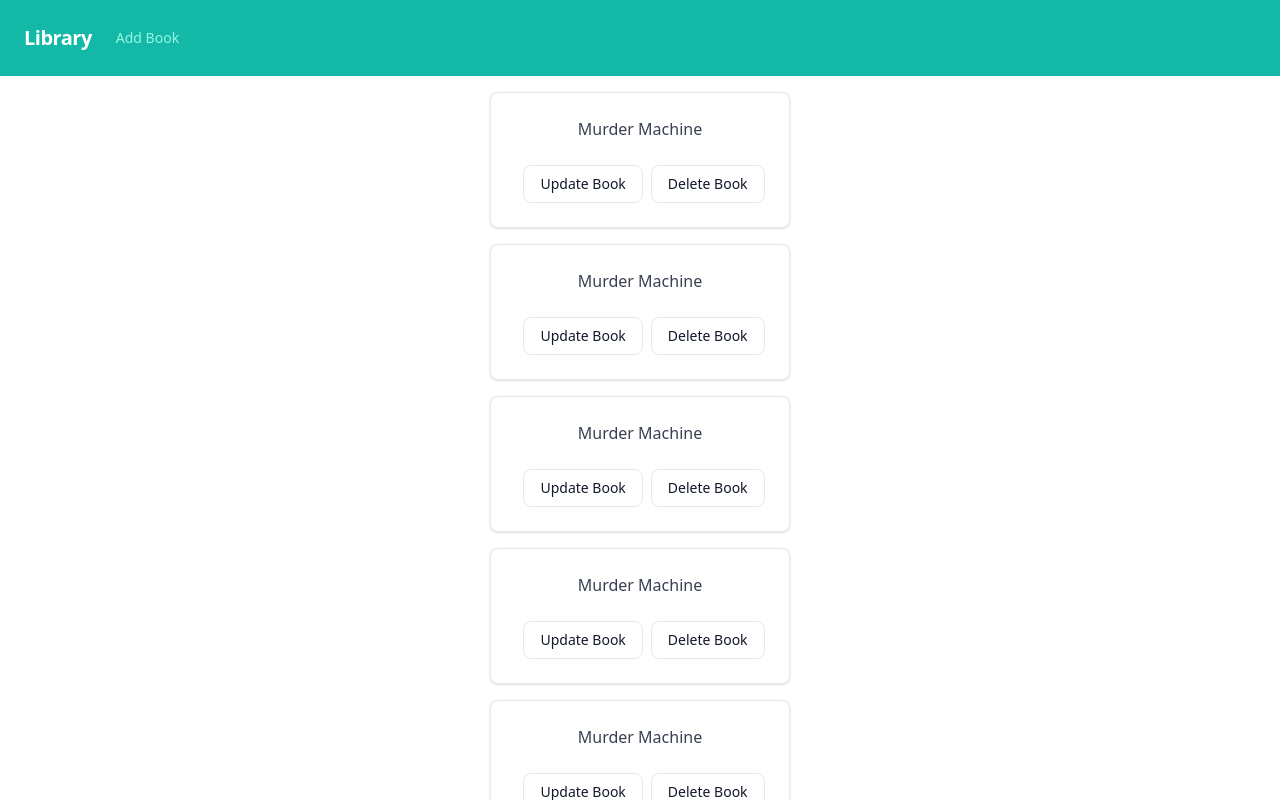
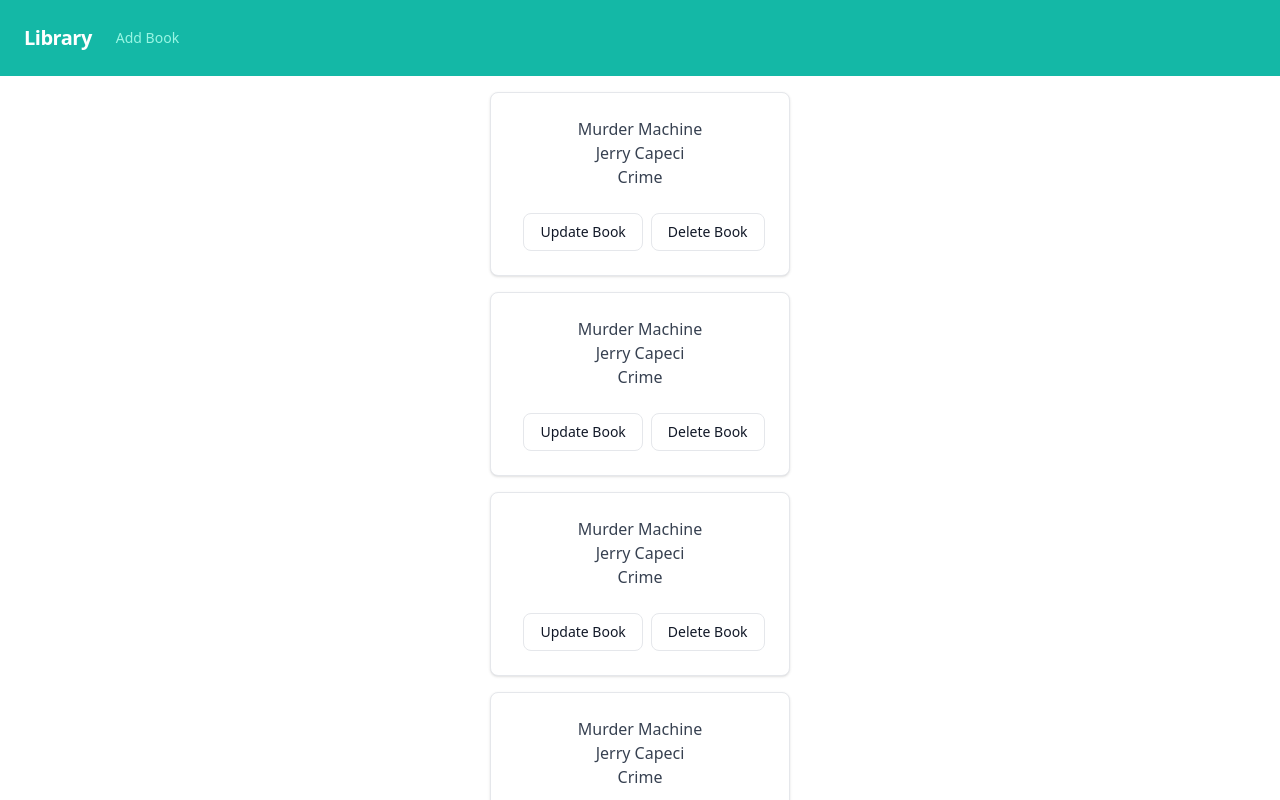
Before and after one commit to HamKDaBu11/library-app, a Next.js app: page / in a window 1280 px wide. Shown: the top 800 px of the page. Built offline with nearby package versions, Linux system fonts and the light colour scheme.

Commit message:
added Edit Book with Form and validations

```diff
--- a/src/app/editBook/page.tsx
+++ b/src/app/editBook/page.tsx
@@ -1,3 +1,25 @@
-export default function editBook() {
-    return <h1>Edit Book!</h1>
+'use client'
+
+import Card from "@/components/Card/Card";
+import Form from "@/components/Form/Form";
+import NavBar from "@/components/NavBar/NavBar";
+import { useSearchParams } from "next/navigation";
+
+export default function editBook(props: any) {
+    const searchParams = useSearchParams();
+    let book_data = JSON.parse(searchParams.get("book_item")!);
+
+    console.log("BOOK DATA: ", book_data);
+
+    return (
+        <>
+            <NavBar />
+            <div className="flex justify-center mt-4">
+                <Card className="w-3/4">
+                    <h1 className="text-center">Edit Book</h1>
+                    <Form book_data={book_data} />
+                </Card>
+            </div>
+        </>
+    )
 }
--- a/src/app/page.tsx
+++ b/src/app/page.tsx
@@ -9,70 +9,87 @@ const BOOKS = [
         id: 1,
         title: 'Murder Machine',
         author: 'Jerry Capeci',
-        publishedDate: '24 January 1990'
+        publishedDate: '24 January 1990',
+        genre: 'Crime'
     },
     {
         id: 2,
         title: 'Murder Machine',
         author: 'Jerry Capeci',
-        publishedDate: '24 January 1990'
+        publishedDate: '24 January 1990',
+        genre: 'Crime'
     },
     {
         id: 3,
         title: 'Murder Machine',
         author: 'Jerry Capeci',
-        publishedDate: '24 January 1990'
+        publishedDate: '24 January 1990',
+        genre: 'Crime'
     },
     {
         id: 4,
         title: 'Murder Machine',
         author: 'Jerry Capeci',
-        publishedDate: '24 January 1990'
+        publishedDate: '24 January 1990',
+        genre: 'Crime'
     },
     {
         id: 5,
         title: 'Murder Machine',
         author: 'Jerry Capeci',
-        publishedDate: '24 January 1990'
+        publishedDate: '24 January 1990',
+        genre: 'Crime'
     },
     {
         id: 6,
         title: 'Murder Machine',
         author: 'Jerry Capeci',
-        publishedDate: '24 January 1990'
+        publishedDate: '24 January 1990',
+        genre: 'Crime'
     },
     {
         id: 7,
         title: 'Murder Machine',
         author: 'Jerry Capeci',
-        publishedDate: '24 January 1990'
+        publishedDate: '24 January 1990',
+        genre: 'Crime'
     },
     {
         id: 8,
         title: 'Murder Machine',
         author: 'Jerry Capeci',
-        publishedDate: '24 January 1990'
+        publishedDate: '24 January 1990',
+        genre: 'Crime'
     },
     {
         id: 9,
         title: 'Murder Machine',
         author: 'Jerry Capeci',
-        publishedDate: '24 January 1990'
+        publishedDate: '24 January 1990',
+        genre: 'Crime'
     },
     {
         id: 10,
         title: 'Murder Machine',
         author: 'Jerry Capeci',
-        publishedDate: '24 January 1990'
+        publishedDate: '24 January 1990',
+        genre: 'Crime'
     },
 ]
 
 export default function BookList() {
     const router = useRouter();
 
+    const createQueryString = (name: any, value: any) => {
+        // debugger
+        const params = new URLSearchParams();
+        params.set(name, value)
+
+        return params
+    }
+
     return (
         <div>
-
             <NavBar />
             <div className='flex justify-center mt-4'>
                 <ul>
@@ -81,9 +98,11 @@ export default function BookList() {
                             // <li key={book.id}>{book.title}</li>
                             <Card className="mb-1">
                                 <p className="font-normal text-center text-gray-700 dark:text-gray-400">{book.title}</p>
+                                <p className="font-normal text-center text-gray-700 dark:text-gray-400">{book.author}</p>
+                                <p className="font-normal text-center text-gray-700 dark:text-gray-400">{book.genre}</p>
                                 <div className="flex flex-col items-center">
                                     <div className="flex mt-4 md:mt-6">
-                                        <button onClick={() => router.push('/editBook')} className="py-2 px-4 ms-2 text-sm font-medium text-gray-900 focus:outline-none bg-white rounded-lg border border-gray-200 hover:bg-gray-100 hover:text-blue-700 focus:z-10 focus:ring-4 focus:ring-gray-100 dark:focus:ring-gray-700 dark:bg-gray-800 dark:text-gray-400 dark:border-gray-600 dark:hover:text-white dark:hover:bg-gray-700">Update Book</button>
+                                        <button onClick={() => router.push('/editBook' + "?" + createQueryString('book_item', JSON.stringify(book)))} className="py-2 px-4 ms-2 text-sm font-medium text-gray-900 focus:outline-none bg-white rounded-lg border border-gray-200 hover:bg-gray-100 hover:text-blue-700 focus:z-10 focus:ring-4 focus:ring-gray-100 dark:focus:ring-gray-700 dark:bg-gray-800 dark:text-gray-400 dark:border-gray-600 dark:hover:text-white dark:hover:bg-gray-700">Update Book</button>
                                         <button onClick={() => router.push('/deleteBook')} className="py-2 px-4 ms-2 text-sm font-medium text-gray-900 focus:outline-none bg-white rounded-lg border border-gray-200 hover:bg-gray-100 hover:text-blue-700 focus:z-10 focus:ring-4 focus:ring-gray-100 dark:focus:ring-gray-700 dark:bg-gray-800 dark:text-gray-400 dark:border-gray-600 dark:hover:text-white dark:hover:bg-gray-700">Delete Book</button>
                                     </div>
                                 </div>
--- a/src/components/Form/Form.tsx
+++ b/src/components/Form/Form.tsx
@@ -3,15 +3,15 @@
 import { bookSchema } from '@/schemas';
 import { useFormik } from 'formik';
 
-const Form = () => {
+const Form = (props: any) => {
     // Pass the useFormik() hook initial form values and a submit function that will
     // be called when the form is submitted
     const formik = useFormik({
         initialValues: {
-            title: '',
-            author: '',
-            publishedDate: '',
-            genre: ''
+            title: props.book_data.title,
+            author: props.book_data.author,
+            publishedDate: props.book_data.publishedDate,
+            genre: props.book_data.genre
         },
         validationSchema: bookSchema,
         onSubmit: () => {
@@ -31,9 +31,9 @@ const Form = () => {
                 onBlur={formik.handleBlur}
                 onChange={formik.handleChange}
                 value={formik.values.title}
-                className={`${formik.errors.title && formik.touched.title ? 'border-rose-600' : ""} mt-1 w-full rounded-md border border-gray-200 shadow-sm sm:text-sm py-2`}
+                className={`${formik.errors.title && formik.touched.title ? 'border-rose-600' : ""} mt-1 w-full rounded-md border border-gray-200 shadow-sm sm:text-sm p-2`}
             />
-            {formik.errors.title && formik.touched.title && <p className='text-rose-600 text-xs'>{formik.errors.title}</p>}
+            {formik.errors.title && formik.touched.title && <p className='text-rose-600 text-xs'>{formik.errors.title as String}</p>}
             <label htmlFor='author' className='block text-xs font-medium text-gray-700 mt-2'>Author</label>
             <input
                 id="author"
@@ -42,9 +42,9 @@ const Form = () => {
                 onBlur={formik.handleBlur}
                 onChange={formik.handleChange}
                 value={formik.values.author}
-                className={`${formik.errors.author && formik.touched.author ? "border-rose-600" : ""} mt-1 w-full rounded-md border border-gray-200 shadow-sm sm:text-sm py-2`}
+                className={`${formik.errors.author && formik.touched.author ? "border-rose-600" : ""} mt-1 w-full rounded-md border border-gray-200 shadow-sm sm:text-sm p-2`}
             />
-            {formik.errors.author && formik.touched.author && <p className='text-rose-600 text-xs'>{formik.errors.author}</p>}
+            {formik.errors.author && formik.touched.author && <p className='text-rose-600 text-xs'>{formik.errors.author as String}</p>}
             <label htmlFor='publishedDate' className='block text-xs font-medium text-gray-700 mt-2'>Published Date</label>
             <input
                 id="publishedDate"
@@ -53,9 +53,9 @@ const Form = () => {
                 onBlur={formik.handleBlur}
                 onChange={formik.handleChange}
                 value={formik.values.publishedDate}
-                className={`${formik.errors.publishedDate && formik.touched.publishedDate ? 'border-rose-600' : ""} mt-1 w-full rounded-md border border-gray-200 shadow-sm sm:text-sm py-2`}
+                className={`${formik.errors.publishedDate && formik.touched.publishedDate ? 'border-rose-600' : ""} mt-1 w-full rounded-md border border-gray-200 shadow-sm sm:text-sm p-2`}
             />
-            {formik.errors.publishedDate && formik.touched.publishedDate && <p className='text-rose-600 text-xs'>{formik.errors.publishedDate}</p>}
+            {formik.errors.publishedDate && formik.touched.publishedDate && <p className='text-rose-600 text-xs'>{formik.errors.publishedDate as String}</p>}
             <label htmlFor='genre' className='block text-xs font-medium text-gray-700 mt-2'>Genre</label>
             <input
                 id="genre"
@@ -64,9 +64,9 @@ const Form = () => {
                 onBlur={formik.handleBlur}
                 onChange={formik.handleChange}
                 value={formik.values.genre}
-                className={`${formik.errors.genre && formik.touched.genre ? 'border-rose-600' : ""} mt-1 w-full rounded-md border border-gray-200 shadow-sm sm:text-sm py-2`}
+                className={`${formik.errors.genre && formik.touched.genre ? 'border-rose-600' : ""} mt-1 w-full rounded-md border border-gray-200 shadow-sm sm:text-sm p-2`}
             />
-            {formik.errors.genre && formik.touched.genre && <p className='text-rose-600 text-xs'>{formik.errors.genre}</p>}
+            {formik.errors.genre && formik.touched.genre && <p className='text-rose-600 text-xs'>{formik.errors.genre as String}</p>}
             <button type="submit" className='border w-full rounded-full my-4 py-2 bg-teal-400'>
                 <span>Submit</span>
             </button>
--- a/src/schemas/index.ts
+++ b/src/schemas/index.ts
@@ -4,11 +4,11 @@ export const bookSchema = yup.object().shape({
   title: yup.string().required(),
   author: yup
     .string()
-    .matches(/^[a-z]+$/, { message: "Please enter only alphabets" })
+    .matches(/^[a-zA-Z ]*$/, { message: "Please enter only alphabets" })
     .required(),
   publishedDate: yup.string().required(),
   genre: yup
     .string()
-    .matches(/^[a-z]+$/, { message: "Please enter only alphabets" })
+    .matches(/^[a-zA-Z ]*$/, { message: "Please enter only alphabets" })
     .required(),
 });
```
